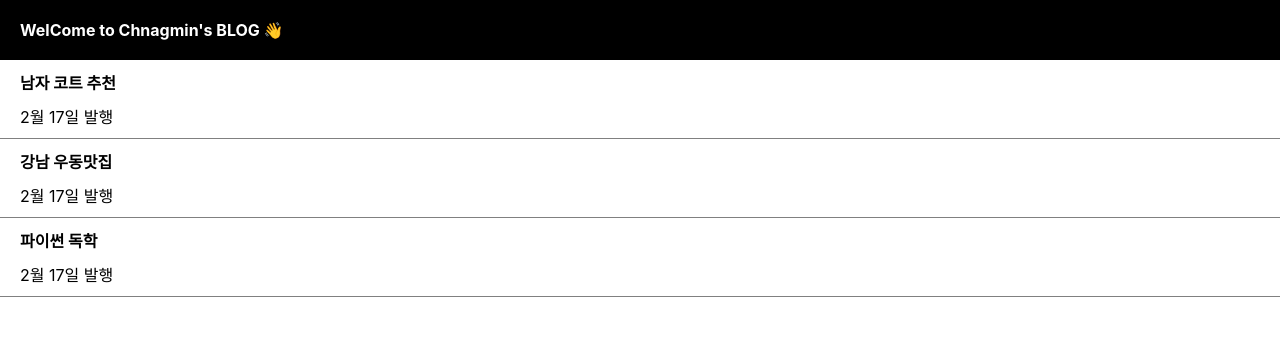
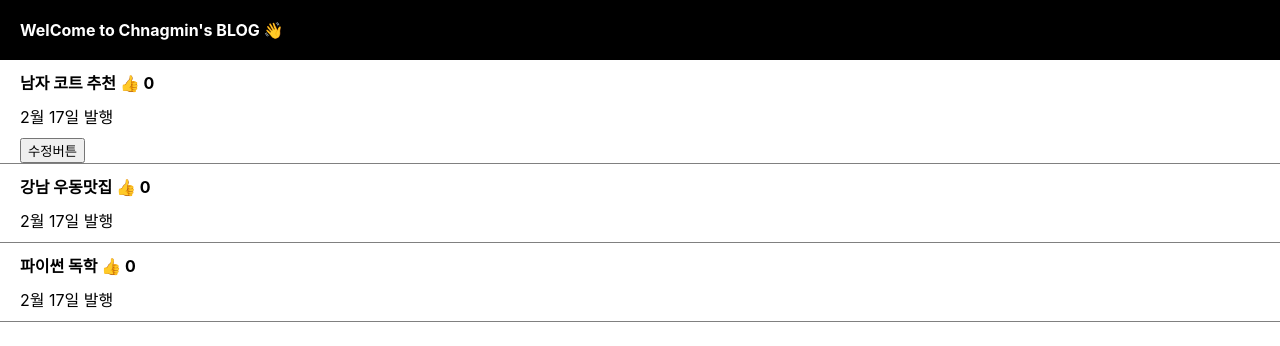
Before and after one commit to 2ckdaks/react_study_blog, a React (Create React App) app: page / in a window 1280 px wide. Shown: the top 346 px of the page. Built offline with nearby package versions, Linux system fonts and the light colour scheme.

Commit message:
onClick 이벤트 사용하여 arr자료형 state 변경

```diff
--- a/src/App.js
+++ b/src/App.js
@@ -1,3 +1,5 @@
+/*eslint-disable*/ //노란글씨 에러 지워줌
+
 import { useState } from 'react';
 import './App.css';
 
@@ -7,7 +9,8 @@ function App() {
     '강남 우동맛집',
     '파이썬 독학',
   ]);
-  let posts = '강남 우동 맛집';
+
+  let [따봉, 따봉변경] = useState(0);
 
   return (
     <div className='App'>
@@ -16,15 +19,38 @@ function App() {
       </div>
 
       <div className='list'>
-        <h4>{글제목[0]}</h4>
+        <h4>
+          {글제목[0]}{' '}
+          <span
+            onClick={() => {
+              따봉변경(따봉 + 1);
+            }}
+          >
+            👍
+          </span>{' '}
+          {따봉}{' '}
+        </h4>
+        <p>2월 17일 발행</p>
+        <button
+          onClick={() => {
+            let copy = [...글제목];
+            copy[0] = '여자코트 추천';
+            글제목변경(copy);
+          }}
+        >
+          수정버튼
+        </button>
+      </div>
+      <div className='list'>
+        <h4>
+          {글제목[1]} <span>👍</span> {따봉}{' '}
+        </h4>
         <p>2월 17일 발행</p>
       </div>
       <div className='list'>
-        <h4>{글제목[1]}</h4>
-        <p>2월 17일 발행</p>
-      </div>
-      <div className='list'>
-        <h4>{글제목[2]}</h4>
+        <h4>
+          {글제목[2]} <span>👍</span> {따봉}{' '}
+        </h4>
         <p>2월 17일 발행</p>
       </div>
     </div>
```
